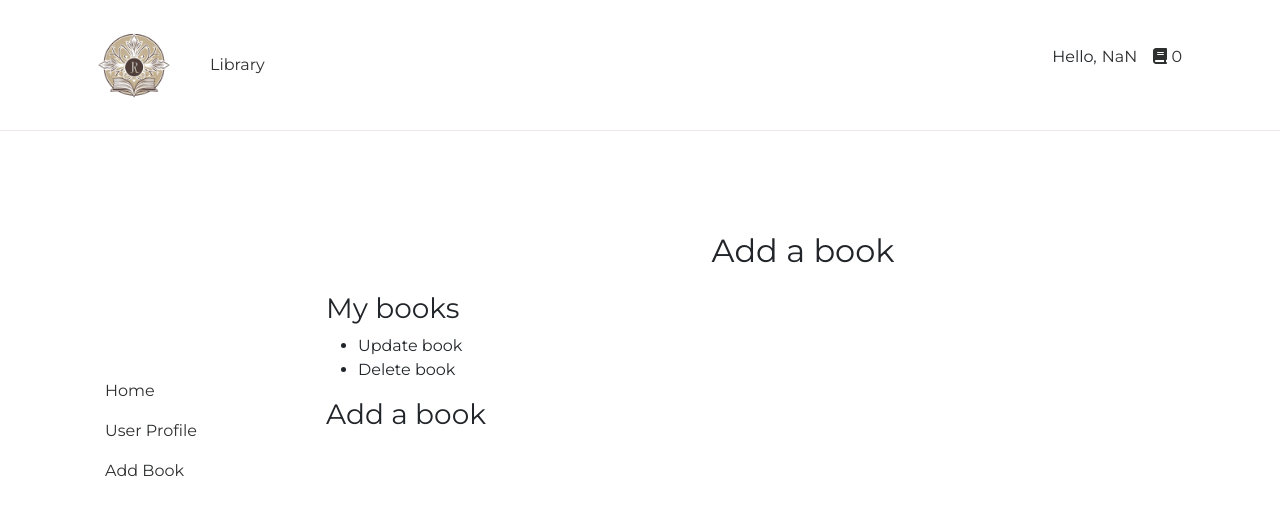
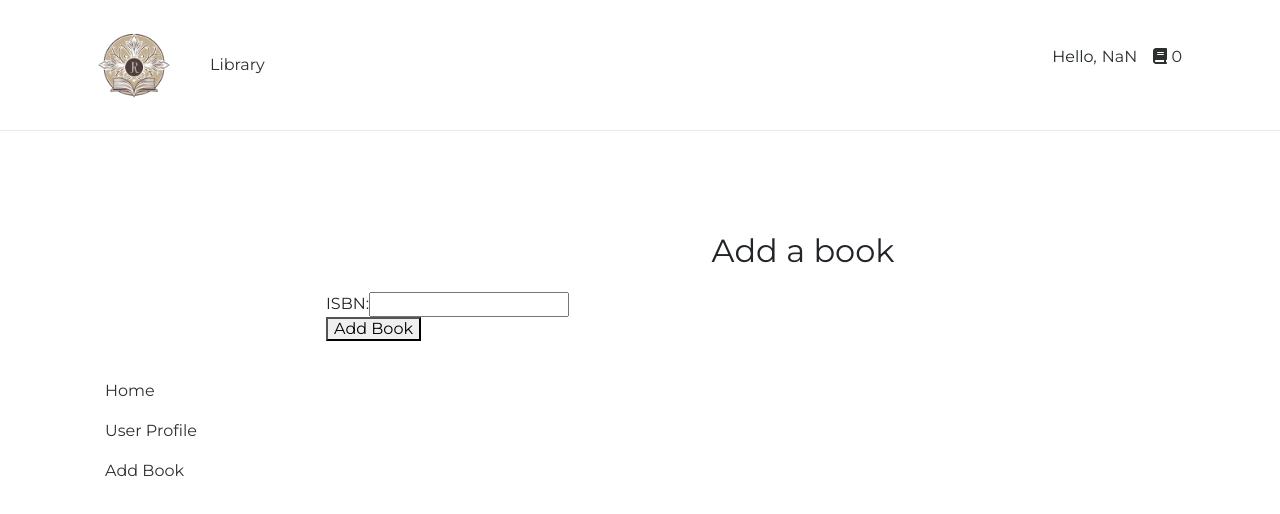
Before and after one commit to crhomere/LibraShare, a React (Create React App) app in the folder libra-share-frontend/: page /dash/add-book in a window 1280 px wide. Shown: the top 514 px of the page. Built offline with nearby package versions, Linux system fonts and the light colour scheme.

Commit message:
create Add book functionality

```diff
--- a/libra-share-frontend/src/components/AddBook/AddBook.js
+++ b/libra-share-frontend/src/components/AddBook/AddBook.js
@@ -1,17 +1,39 @@
-import React from 'react';
+import React, { useState } from 'react';
+import { useSelector, useDispatch } from 'react-redux';
+import { createBook } from '../../features/book/bookSlice';
 
 const AddBook = () => {
+  const dispatch = useDispatch();
+  const [isbn, setIsbn] = useState('');
+  const { user } = useSelector((store) => store.user);
+
+  const handleAddBook = () => {
+    const userId = user.id;
+    const bookDto = { isbn };
+    console.log('Dispatching createBook action');
+    console.log(user.id);
+    console.log(bookDto);
+    dispatch(createBook({ userId, bookDto }));
+    setIsbn('');
+  };
+
   return (
     <div>
-      <h1 className="text-center"> Add a book</h1>
-      <h3>My books</h3>
-      <ul>
-        <li>Update book</li>
-        <li>Delete book</li>
-
-      </ul>
-      <h3>Add a book</h3>
-
+      <h1 className="text-center">Add a book</h1>
+      <form>
+        <div>
+          <label htmlFor="isbn">ISBN:</label>
+          <input
+            type="text"
+            id="isbn"
+            value={isbn}
+            onChange={(e) => setIsbn(e.target.value)}
+          />
+        </div>
+        <button type="button" onClick={handleAddBook}>
+          Add Book
+        </button>
+      </form>
     </div>
   );
 };
--- a/libra-share-frontend/src/features/book/bookSlice.js
+++ b/libra-share-frontend/src/features/book/bookSlice.js
@@ -28,6 +28,17 @@ export const fetchBooksByUser = createAsyncThunk('books/fetchBooksByUser', async
     return thunkAPI.rejectWithValue(error.message);
   }
 });
+
+
+export const createBook = createAsyncThunk('books/createBook', async ({ userId, bookDto }, thunkAPI) => {
+  try {
+    const response = await axios.post(`${BASE_URL_BOOKS}/${userId}/add`, bookDto);
+    return response.data;
+  } catch (error) {
+    return thunkAPI.rejectWithValue(error.message);
+  }
+});
+
 
 const bookSlice = createSlice({
   name: 'books',
@@ -65,7 +76,22 @@ const bookSlice = createSlice({
       .addCase(fetchBooksByUser.rejected, (state, action) => {
         state.loading = false;
         state.error = action.payload;
-      });
+      })
+      .addCase(createBook.pending, (state) => {
+        state.loading = true;
+        state.error = null;
+      })
+      .addCase(createBook.fulfilled, (state, action) => {
+        // Update state with the newly created book
+        state.books.push(action.payload);
+        state.loading = false;
+        state.error = null;
+      })
+      .addCase(createBook.rejected, (state, action) => {
+        state.loading = false;
+        state.error = action.payload;
+      })
+
   },
 });
 
```
